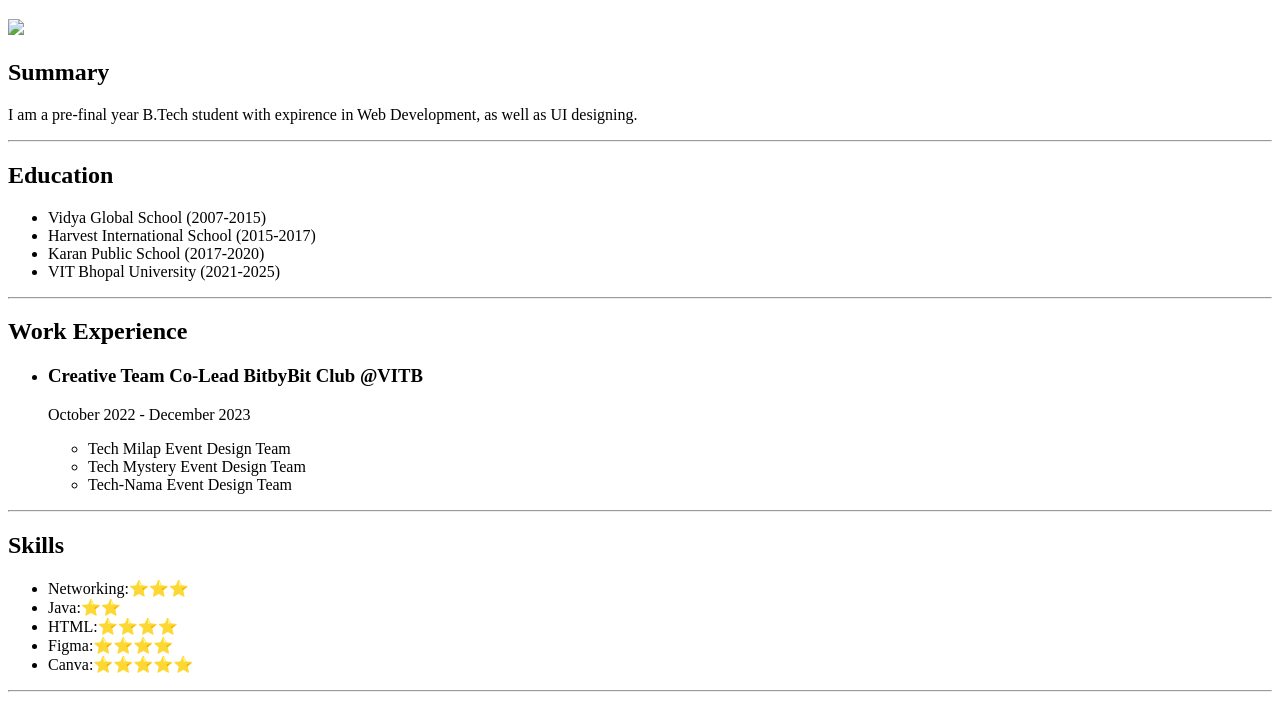
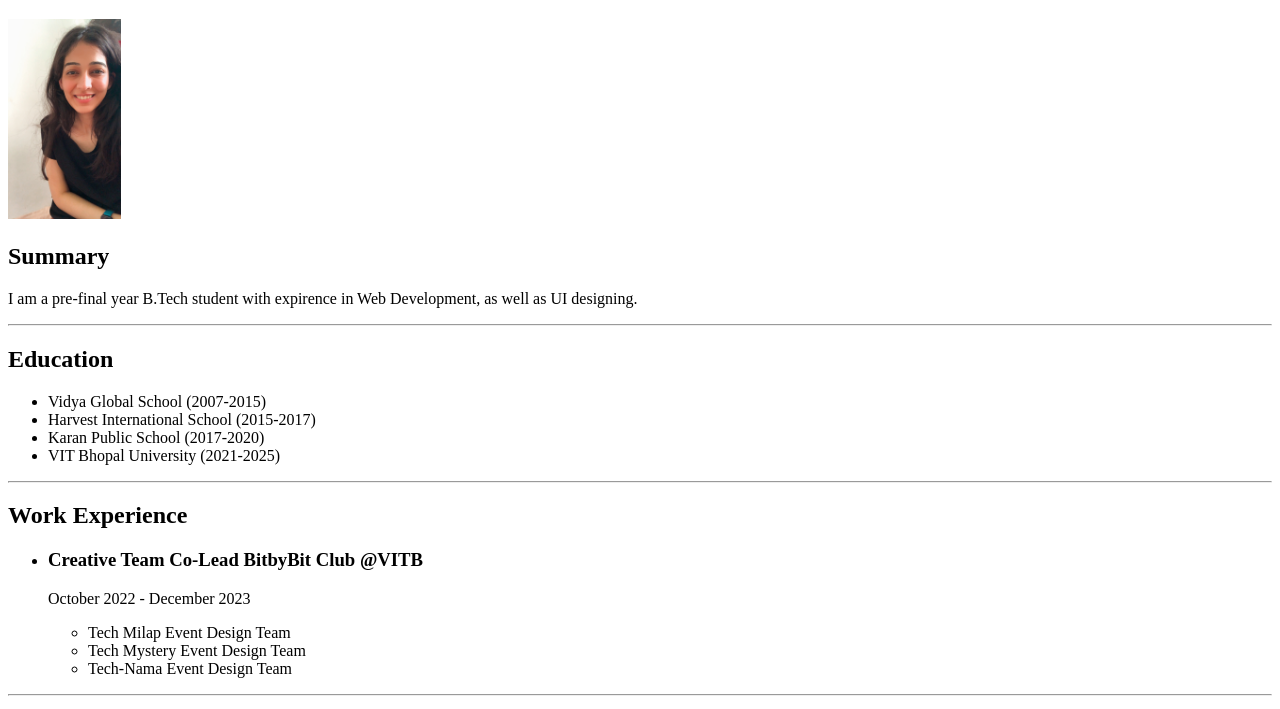
Before and after one commit to poornima222/html-project2, a plain HTML site: page index.html in a window 1280 px wide. Shown: the part 61-770 px from the top of the page. Drawn offline with Linux system fonts and the light colour scheme.

Commit message:
Updated img file path

```diff
--- a/index.html
+++ b/index.html
@@ -6,7 +6,7 @@
 </head>
 <body>
     <h1>Poornima Chaudhary</h1>
-    <img src="./assets/999.JPG" height="200"/>
+    <img src="./999.JPG" height="200"/>
     <h2>Summary</h2>
     <p>
         I am a pre-final year B.Tech student with expirence in Web Development, as well as UI designing.
```
